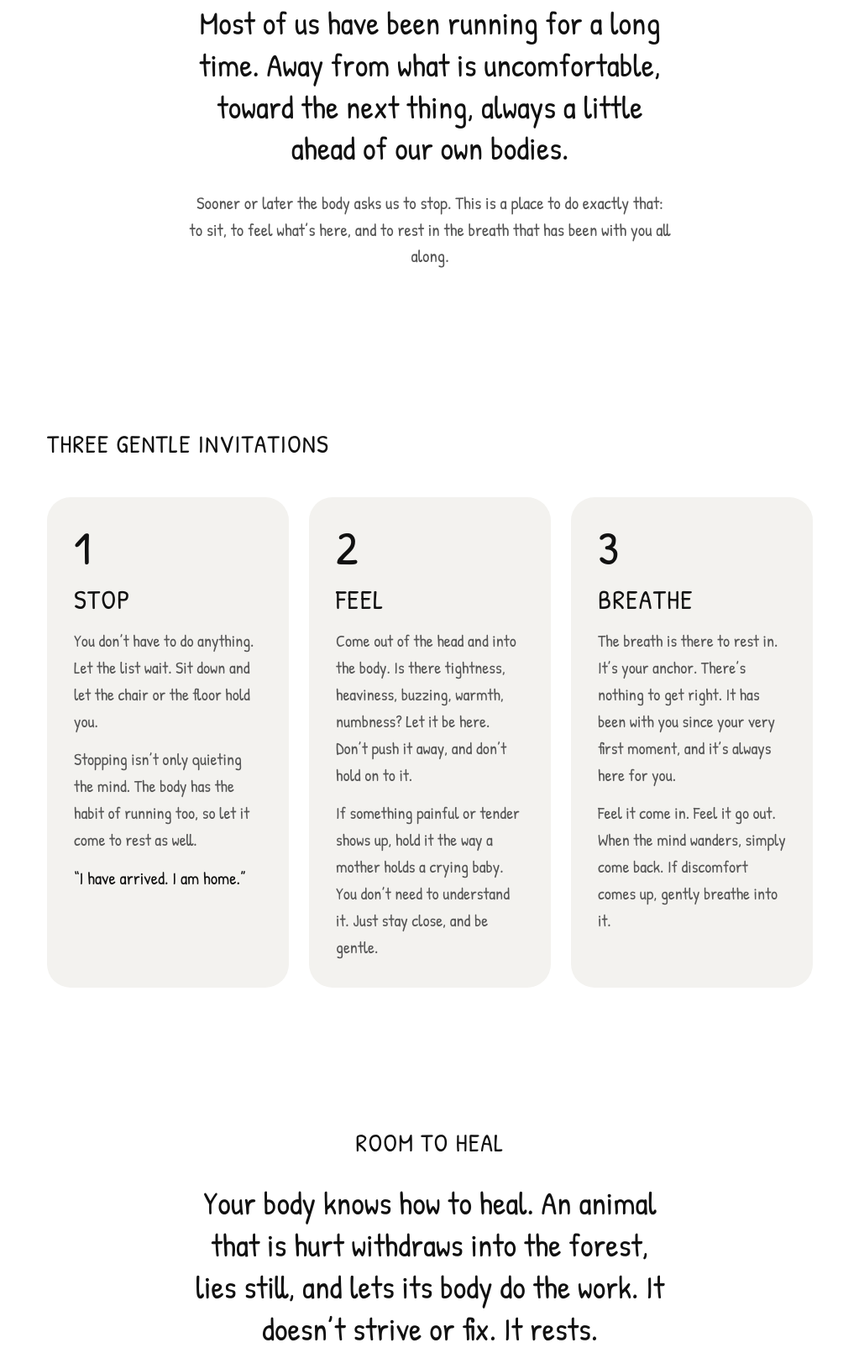
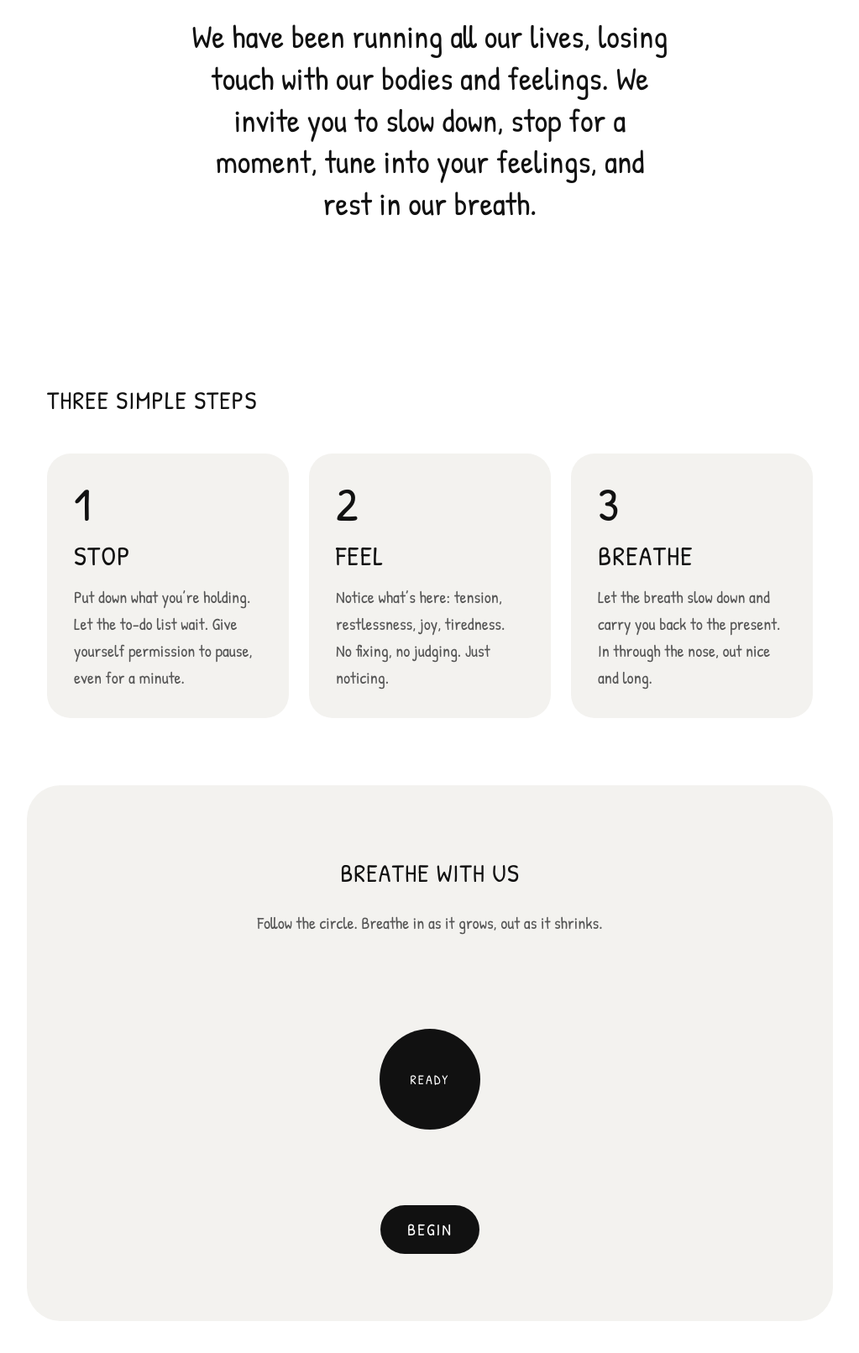
Before and after one commit to Burtwa/stopfeelbreathe, a plain HTML site: page index.html in a window 1280 px wide. Shown: the part 1085-2696 px from the top of the page at 84% size, without its empty margins (128-1151 px from the left). Drawn offline with Linux system fonts and the light colour scheme.

Commit message:
Refactor HTML structure and update text content

```diff
--- a/index.html
+++ b/index.html
@@ -25,17 +25,14 @@ nav a:hover{text-decoration:underline;text-underline-offset:6px;text-decoration-
 .rule{display:flex;align-items:center;justify-content:center;gap:.6rem;margin:1rem auto;width:clamp(8.8rem,37vw,19.8rem);color:var(--fg)}
 .rule i{flex:1;height:6px;border-radius:6px;background:currentColor}
 .rule svg{width:38px;height:38px;flex:none}
-.lede{max-width:34rem;margin:2.5rem auto 1rem;color:var(--mute);font-size:1.4rem}
-.sub{max-width:34rem;margin:0 auto 2rem;font-size:1.25rem}
+.lede{max-width:34rem;margin:2.5rem auto 2rem;color:var(--mute);font-size:1.4rem}
 .btn{display:inline-block;background:var(--fg);color:var(--bg);padding:.8rem 2rem;border-radius:999px;text-decoration:none;text-transform:uppercase;letter-spacing:.1em;border:0;font:inherit;cursor:pointer}
 .btn:hover{opacity:.85}
-.steps{display:grid;gap:1.5rem;grid-template-columns:repeat(auto-fit,minmax(260px,1fr));margin-top:2.5rem}
+.steps{display:grid;gap:1.5rem;grid-template-columns:repeat(auto-fit,minmax(240px,1fr));margin-top:2.5rem}
 .card{background:var(--soft);border-radius:28px;padding:2rem}
 .card .n{font-size:3.5rem;line-height:1}
 .card h3{font-size:2rem;margin:.5rem 0}
-.card p{margin:0 0 .8rem;color:var(--mute)}
-.card p:last-child{margin-bottom:0}
-.card .say{color:var(--fg);font-size:1.3rem}
+.card p{margin:0;color:var(--mute)}
 .breathe{text-align:center;background:var(--soft);border-radius:40px;margin:0 auto;width:calc(100% - 2rem)}
 .breathe-wrap{max-width:960px;margin:0 auto}
 .orb-box{display:grid;place-items:center;height:300px}
@@ -45,17 +42,15 @@ nav a:hover{text-decoration:underline;text-underline-offset:6px;text-decoration-
 .orb span{font-size:1rem}
 .quote{text-align:center}
 .quote p{font-size:clamp(1.6rem,4vw,2.4rem);line-height:1.3;max-width:36rem;margin:1.5rem auto}
-.quote p.small{font-size:1.3rem;color:var(--mute);line-height:1.5}
 footer{text-align:center;padding:3rem 1.5rem 4rem;color:var(--mute)}
 footer .rule{max-width:220px}
-footer .note{max-width:32rem;margin:1.5rem auto 0;font-size:1rem}
 @media (prefers-reduced-motion:reduce){.orb{transition:none}}
 </style>
 </head>
 <body>
 <nav>
   <strong>SFB</strong>
-  <div><a href="#about">About</a><a href="#practice">Practice</a><a href="#heal">Healing</a><a href="#breathe">Breathe</a></div>
+  <div><a href="#about">About</a><a href="#practice">Practice</a><a href="#breathe">Breathe</a></div>
 </nav>
 
 <section class="hero">
@@ -69,42 +64,28 @@ footer .note{max-width:32rem;margin:1.5rem auto 0;font-size:1rem}
   <i></i></div>
   <h1>Breathe</h1>
   <p class="lede">In a world that moves faster every day, we invite you to slow down, tune into your feelings, and just breathe.</p>
-  <a class="btn" href="#breathe">Begin with one breath</a>
+  <a class="btn" href="#breathe">Take a breath</a>
 </section>
 
 <section id="about" class="quote">
   <h2>Why we’re here</h2>
-  <p>Most of us have been running for a long time. Away from what is uncomfortable, toward the next thing, always a little ahead of our own bodies.</p>
-  <p class="small">Sooner or later the body asks us to stop. This is a place to do exactly that: to sit, to feel what’s here, and to rest in the breath that has been with you all along.</p>
+  <p>We have been running all our lives, losing touch with our bodies and feelings. We invite you to slow down, stop for a moment, tune into your feelings, and rest in our breath.</p>
 </section>
 
 <section id="practice">
-  <h2>Three gentle invitations</h2>
+  <h2>Three simple steps</h2>
   <div class="steps">
-    <div class="card"><div class="n">1</div><h3>Stop</h3>
-      <p>You don’t have to do anything. Let the list wait. Sit down and let the chair or the floor hold you.</p>
-      <p>Stopping isn’t only quieting the mind. The body has the habit of running too, so let it come to rest as well.</p>
-      <p class="say">“I have arrived. I am home.”</p></div>
-    <div class="card"><div class="n">2</div><h3>Feel</h3>
-      <p>Come out of the head and into the body. Is there tightness, heaviness, buzzing, warmth, numbness? Let it be here. Don’t push it away, and don’t hold on to it.</p>
-      <p>If something painful or tender shows up, hold it the way a mother holds a crying baby. You don’t need to understand it. Just stay close, and be gentle.</p></div>
-    <div class="card"><div class="n">3</div><h3>Breathe</h3>
-      <p>The breath is there to rest in. It’s your anchor. There’s nothing to get right. It has been with you since your very first moment, and it’s always here for you.</p>
-      <p>Feel it come in. Feel it go out. When the mind wanders, simply come back. If discomfort comes up, gently breathe into it.</p></div>
+    <div class="card"><div class="n">1</div><h3>Stop</h3><p>Put down what you’re holding. Let the to-do list wait. Give yourself permission to pause, even for a minute.</p></div>
+    <div class="card"><div class="n">2</div><h3>Feel</h3><p>Notice what’s here: tension, restlessness, joy, tiredness. No fixing, no judging. Just noticing.</p></div>
+    <div class="card"><div class="n">3</div><h3>Breathe</h3><p>Let the breath slow down and carry you back to the present. In through the nose, out nice and long.</p></div>
   </div>
-</section>
-
-<section id="heal" class="quote">
-  <h2>Room to heal</h2>
-  <p>Your body knows how to heal. An animal that is hurt withdraws into the forest, lies still, and lets its body do the work. It doesn’t strive or fix. It rests.</p>
-  <p class="small">When you stop, feel and breathe, you do the same: you take care of your body by giving it what it needs. Stopping lets it finally rest. Feeling lets what you’ve been carrying be met with kindness. Breathing brings you home to this moment, again and again. Together they give you and your body room to heal. That’s why we practice.</p>
 </section>
 
 <section id="breathe" class="breathe">
   <div class="breathe-wrap">
-    <h2>Rest in the breath</h2>
-    <p style="color:var(--mute)">Follow the circle if it helps: in as it grows, out as it softens. Or close your eyes and let your own natural breath do what it already knows how to do.</p>
-    <div class="orb-box"><div class="orb" id="orb"><span id="label">Here</span></div></div>
+    <h2>Breathe with us</h2>
+    <p style="color:var(--mute)">Follow the circle. Breathe in as it grows, out as it shrinks.</p>
+    <div class="orb-box"><div class="orb" id="orb"><span id="label">Ready</span></div></div>
     <button class="btn" id="toggle">Begin</button>
   </div>
 </section>
@@ -122,8 +103,8 @@ footer .note{max-width:32rem;margin:1.5rem auto 0;font-size:1rem}
   function exhale(){orb.className='orb out';label.textContent='Out'}
   function cycle(){inhale();timer=setTimeout(function(){exhale();timer=setTimeout(cycle,6000)},4000)}
   btn.addEventListener('click',function(){
-    if(running){clearTimeout(timer);running=false;orb.className='orb';label.textContent='Here';btn.textContent='Begin'}
-    else{running=true;btn.textContent='Stop';cycle()}
+    if(running){clearTimeout(timer);running=false;orb.className='orb';label.textContent='Ready';btn.textContent='Begin'}
+    else{running=true;btn.textContent='Pause';cycle()}
   });
 })();
 </script>
```
